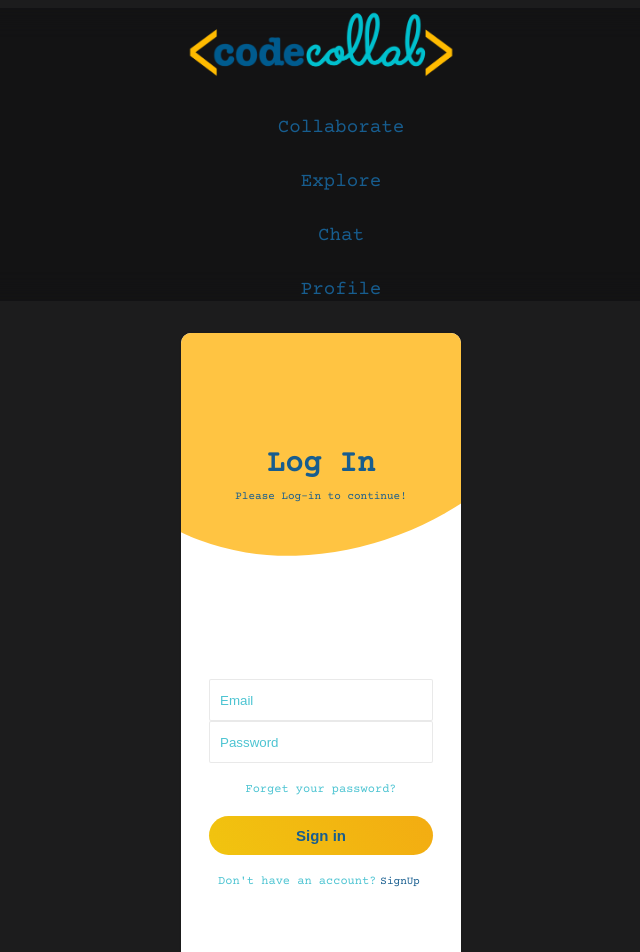
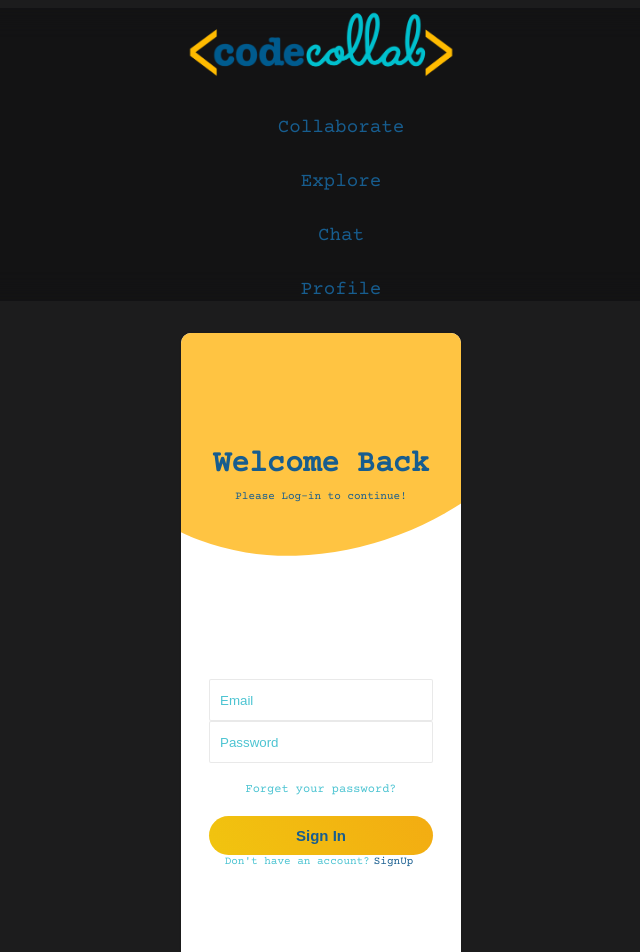
Before and after one commit to DallasSybrowsky/CodeCollab, a React (Create React App) app in the folder codebase/client/: page / in a window 1280 px wide. Shown: the top 952 px of the page, without its empty margins (319-959 px from the left). Built offline with nearby package versions, Linux system fonts and the light colour scheme; the HTML template or start-up script is replaced by a standard one; a web font is replaced by a local one.

Commit message:
added the form

```diff
--- a/codebase/client/src/App.js
+++ b/codebase/client/src/App.js
@@ -5,10 +5,8 @@ import AccountBox from './components/accountBox';
 
 import styled from "styled-components";
 
-function App() {
 
-
-  const AppContainer = styled.div`
+const AppContainer = styled.div`
   width: 100%;
   height: 100%;
   display: flex;
@@ -17,6 +15,7 @@ function App() {
   align-items: center;
   `;
 
+function App() {
 
   return (
     <div className="App">
--- /dev/null
+++ b/codebase/client/src/components/accountBox/AccountContext.js
@@ -0,0 +1,5 @@
+import { createContext } from 'react';
+
+
+
+export const AccountContext = createContext(null);
--- a/codebase/client/src/components/accountBox/Common.js
+++ b/codebase/client/src/components/accountBox/Common.js
@@ -16,8 +16,6 @@ width: 100%;
 display: flex;
 flex-direction: column;
 align-items: center;
-
-
 
 `;
 
--- a/codebase/client/src/components/accountBox/LoginForm.js
+++ b/codebase/client/src/components/accountBox/LoginForm.js
@@ -1,26 +1,46 @@
-import React from 'react';
+import React from "react";
+import { useContext } from "react";
+import { AccountContext } from "../../components/accountBox/AccountContext";
+import {
+  BoldLink,
+  BoxContainer,
+  FormContainer,
+  Input,
+  MutedLink,
+  SubmitButton,
+} from "../accountBox/Common";
 
-import { BoldLink, BoxContainer, FormContainer, Input, MutedLink,  SubmitButton } from '../accountBox/Common';
+
+export function LoginForm(props) {
+
+    const { switchToSignup } = useContext(AccountContext);
+    console.log("switchToSignup", switchToSignup);
 
 
 
-export function LoginForm() {
-    return (
-        <BoxContainer>
-      <FormContainer>
-        <Input type="email" placeholder="Email" />
-        <Input type="password" placeholder="Password" />
+  return (
+    // <AccountContext.Consumer>
+    //     {({ switchToSignup, switchToSignin, playExpandingAnimation }) => (
+    <BoxContainer>
+      <FormContainer id="login-container">
+        <Input id="login-input" type="email" placeholder="Email" />
+        <Input  id="login-input" type="password" placeholder="Password" />
       </FormContainer>
 
-      <MutedLink  id ="muted-link" href="#">Forget your password?</MutedLink >
+      <MutedLink id="muted-link" href="#">
+        Forget your password?
+      </MutedLink>
 
-      <SubmitButton type="submit">Sign in</SubmitButton>
+      <SubmitButton type="submit">Sign In</SubmitButton>
 
-      <MutedLink id="muted-link" href="#">
-        Don't have an account?<BoldLink  id="bold" href="#">SignUp</BoldLink>
-
+      <MutedLink id=" muted-link" href="#">
+        Don't have an account?
+        <BoldLink id="bold" href="#" onClick={switchToSignup}>
+          SignUp
+        </BoldLink>
       </MutedLink>
     </BoxContainer>
-    )
-
+    //     )}
+    // </AccountContext.Consumer>
+  );
 }
--- a/codebase/client/src/components/accountBox/SignupForm.js
+++ b/codebase/client/src/components/accountBox/SignupForm.js
@@ -1,25 +1,33 @@
 import React from 'react';
+import { useContext } from 'react';
+import { AccountContext } from '../../components/accountBox/AccountContext';
 
 import { BoldLink, BoxContainer, FormContainer, Input, MutedLink,  SubmitButton } from '../accountBox/Common';
 
 
 
+
+
 export function SignupForm() {
+
+    const { switchToSignin } = useContext(AccountContext);
+
+
     return (
         <BoxContainer>
-      <FormContainer>
-        <Input type="text" placeholder="Name or Handle" />
-        <Input type="email" placeholder="Email" />
-        <Input type="password" placeholder="Password" />
-        <Input type="password" placeholder="Confirm Password" />
+      <FormContainer id="signup-container">
+        <Input id="signup-input" type="text" placeholder="Name or Handle" />
+        <Input id="signup-input" type="email" placeholder="Email" />
+        <Input id="signup-input" type="password" placeholder="Password" />
+        <Input  id="signup-input"type="password" placeholder="Confirm Password" />
       </FormContainer>
 
-      <MutedLink  id ="muted-link" href="#">Forget your password?</MutedLink >
 
-      <SubmitButton type="submit">Sign in</SubmitButton>
+
+      <SubmitButton id="" type="submit">Sign Up</SubmitButton>
 
       <MutedLink id="muted-link" href="#">
-        Don't have an account?<BoldLink  id="bold" href="#">SignUp</BoldLink>
+        Already have an account?<BoldLink  id="bold" href="#" onClick={switchToSignin}>SignIn </BoldLink>
 
       </MutedLink>
     </BoxContainer>
--- a/codebase/client/src/components/accountBox/index.js
+++ b/codebase/client/src/components/accountBox/index.js
@@ -3,8 +3,9 @@ import styled from "styled-components";
 import { LoginForm } from "./LoginForm";
 import { motion } from "framer-motion";
 import { useState } from "react";
+import { AccountContext } from "./AccountContext";
+import { SignupForm } from "./SignupForm";
 // import  AccountBox from "../accountBox";
-
 
 const BoxContainer = styled.div`
   width: 280px;
@@ -74,7 +75,7 @@ const InnerContainer = styled.div`
 
 const backdropVariants = {
   expanded: {
-    width: "233%",
+    width: "290%",
     height: "1050px",
     borderRadius: "20%",
     transform: "rotate(60deg)",
@@ -93,10 +94,17 @@ const expandingTransition = {
   stiffness: 30,
 };
 
-export default function AccountBox(props) {
+//  this collapses the form when you click on the button
+
+export  default function AccountBox(props) {
+    //this is the state that toggles the form
+
   const [isExpanded, setExpanded] = useState(false);
-  const [active, setActive] = useState("true");
 
+  //this is the state that toggles the form between signin and signup
+  const [active, setActive] = useState("signin");
+
+  //   this toggles
   const playExpandingAnimation = () => {
     setExpanded(true);
     setTimeout(() => {
@@ -104,23 +112,57 @@ export default function AccountBox(props) {
     }, expandingTransition.duration * 1000 - 1500);
   };
 
+  //   this toggles
+  const switchToSignup = () => {
+    console.log("running")
+    playExpandingAnimation();
+    setTimeout(() => {
+      setActive("signup");
+    }, 400);
+  };
+
+
+    //   this toggles
+  const switchToSignin = () => {
+    playExpandingAnimation();
+    setTimeout(() => {
+      setActive("signin");
+    }, 400);
+  };
+
+  //this is the context value that is passed to the children components
+
+  const contextValue = { switchToSignup, switchToSignin, playExpandingAnimation };
+
   return (
+    <AccountContext.Provider value={contextValue}>
       <BoxContainer>
         <TopContainer>
           <BackDrop
             initial={false}
             animate={isExpanded ? "expanded" : "collapsed"}
             variants={backdropVariants}
+            transition={expandingTransition}
           />
+          {active === "signin" && (
             <HeaderContainer>
-          <HeaderText>Log In</HeaderText>
+              <HeaderText>Welcome Back</HeaderText>
               <SmallText>Please Log-in to continue!</SmallText>
             </HeaderContainer>
+          )}
+          {active === "signup" && (
+            <HeaderContainer>
+              <HeaderText>Create Account</HeaderText>
+              <SmallText>Please Sign-up to continue!</SmallText>
+            </HeaderContainer>
+          )}
         </TopContainer>
         <InnerContainer>
-        <LoginForm />
-        {/* <p onClick={}>Click me</p> */}
+          {active === "signin" && <LoginForm />}
+
+          {active === "signup" && <SignupForm />}
         </InnerContainer>
       </BoxContainer>
+    </AccountContext.Provider>
   );
 }
```
Lines whose indentation alone changed are shown as unchanged.
